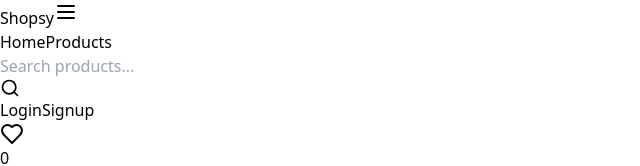
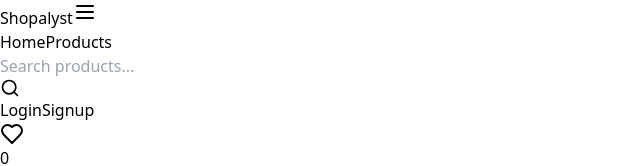
Before and after one commit to Gurnav224/Shopalyst, a React (Vite) app in the folder frontend/: page / in a window 1280 px wide. Shown: the top 166 px of the page, without its empty margins (0-640 px from the left). Built offline with nearby package versions, Linux system fonts and the light colour scheme; no server answers.

Commit message:
changes : name'

```diff
--- a/frontend/index.html
+++ b/frontend/index.html
@@ -4,7 +4,7 @@
     <meta charset="UTF-8" />
     <link rel="icon" type="image/svg+xml" href="/vite.svg" />
     <meta name="viewport" content="width=device-width, initial-scale=1.0" />
-    <title>Ecommerce Company</title>
+    <title>Shopalyst</title>
   </head>
   <body>
     <div id="root"></div>
--- a/frontend/src/components/Header.jsx
+++ b/frontend/src/components/Header.jsx
@@ -20,7 +20,7 @@ const Header = ({ cart, wishlist , searchQuery , setSearchQuery }) => {
       <nav className="bg-slate-50 shadow-md py-4 px-4 md:px-6">
         <div className="flex items-center justify-between">
           {/* Logo */}
-          <Link to={'/'} className="flex items-center text-2xl font-bold">Shopsy</Link>
+          <Link to={'/'} className="flex items-center text-2xl font-bold">Shopalyst</Link>
 
           {/* Mobile Menu Button */}
           <button
```
